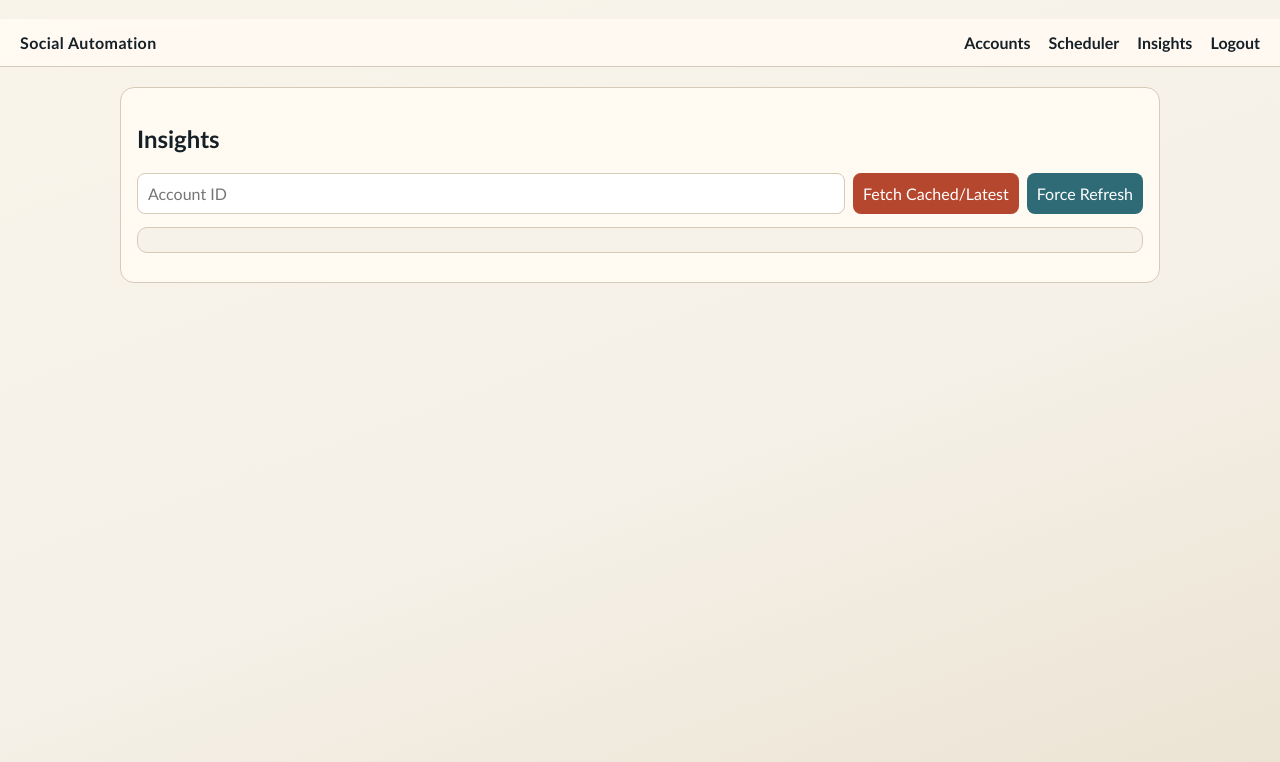
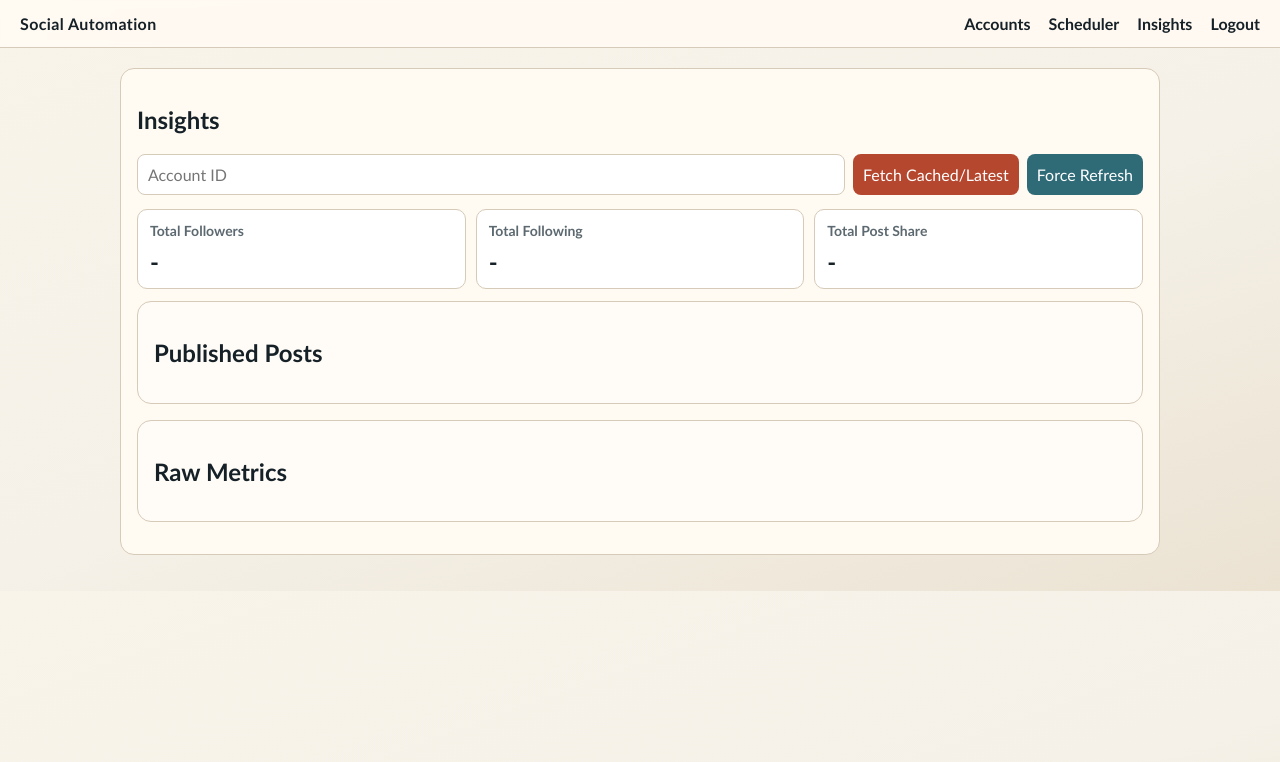
Before and after one commit to prarit0097/SocialMediaAutomation, a Django app: page /dashboard/insights/ in a window 1280 px wide. Shown: the top 762 px of the page. Run offline with Django 5.2, Linux system fonts and the light colour scheme; the visitor is signed in with stand-in values (Sample User, id 1); parts of the project's set-up code (start-up, migrations or seed data) failed here and were passed over.

Commit message:
Upgrade insights dashboard with summary cards and published posts section

```diff
--- a/analytics/tests.py
+++ b/analytics/tests.py
@@ -29,6 +29,8 @@ class AnalyticsApiTests(TestCase):
         body = response.json()
         self.assertEqual(body["platform"], FACEBOOK)
         self.assertIn("insights", body)
+        self.assertIn("summary", body)
+        self.assertIn("published_posts", body)
 
     @patch("analytics.services.MetaClient.fetch_facebook_insights")
     def test_fetch_insights_meta_error_returns_json(self, mock_fetch):
--- a/static/dashboard/app.js
+++ b/static/dashboard/app.js
@@ -133,23 +133,80 @@
 
   const fetchInsightsBtn = document.getElementById("fetchInsightsBtn");
   const refreshInsightsBtn = document.getElementById("refreshInsightsBtn");
-  const insightOutput = document.getElementById("insightsOutput");
   const insightAccountId = document.getElementById("insightAccountId");
+  const insightError = document.getElementById("insightError");
+  const totalFollowers = document.getElementById("totalFollowers");
+  const totalFollowing = document.getElementById("totalFollowing");
+  const totalPostShare = document.getElementById("totalPostShare");
+  const insightMeta = document.getElementById("insightMeta");
+  const insightPostsTable = document.getElementById("insightPostsTable");
+  const insightMetricsTable = document.getElementById("insightMetricsTable");
+
+  function toIndianDateTime(value) {
+    if (!value) return "";
+    return new Date(value).toLocaleString("en-IN", {
+      timeZone: "Asia/Kolkata",
+      day: "2-digit",
+      month: "2-digit",
+      year: "numeric",
+      hour: "2-digit",
+      minute: "2-digit",
+      second: "2-digit",
+      hour12: true,
+    });
+  }
+
+  function setInsightValue(element, value) {
+    if (!element) return;
+    element.textContent = value === null || value === undefined || value === "" ? "N/A" : String(value);
+  }
+
+  function renderInsights(data) {
+    if (!data) return;
+    if (insightError) insightError.textContent = "";
+
+    const summary = data.summary || {};
+    setInsightValue(totalFollowers, summary.total_followers);
+    setInsightValue(totalFollowing, summary.total_following);
+    setInsightValue(totalPostShare, summary.total_post_share);
+
+    if (insightMeta) {
+      const fetchedAt = toIndianDateTime(data.fetched_at);
+      insightMeta.textContent = `Platform: ${data.platform || "-"} | Snapshot: ${data.snapshot_id || "-"} | Fetched: ${
+        fetchedAt || "-"
+      } | Cached: ${data.cached ? "Yes" : "No"}`;
+    }
+
+    const publishedPosts = (data.published_posts || []).map((row) => ({
+      ...row,
+      scheduled_for: toIndianDateTime(row.scheduled_for),
+      published_at: toIndianDateTime(row.published_at),
+    }));
+    renderTable(insightPostsTable, publishedPosts);
+
+    const metrics = (data.insights || []).map((metric) => ({
+      metric: metric.name,
+      value: metric.values && metric.values[0] ? metric.values[0].value : "",
+      title: metric.title || "",
+      period: metric.period || "",
+    }));
+    renderTable(insightMetricsTable, metrics);
+  }
 
   async function loadInsights(forceRefresh) {
-    if (!insightOutput || !insightAccountId) return;
+    if (!insightAccountId) return;
     const accountId = Number(insightAccountId.value);
     if (!accountId) {
-      insightOutput.textContent = "Enter valid account id";
+      if (insightError) insightError.textContent = "Enter valid account id";
       return;
     }
 
     const suffix = forceRefresh ? "?refresh=1" : "";
     try {
       const data = await fetchJSON(`/api/insights/${accountId}/${suffix}`);
-      insightOutput.textContent = JSON.stringify(data, null, 2);
+      renderInsights(data);
     } catch (err) {
-      insightOutput.textContent = err.message;
+      if (insightError) insightError.textContent = err.message;
     }
   }
 
--- a/static/dashboard/styles.css
+++ b/static/dashboard/styles.css
@@ -135,6 +135,49 @@ pre {
   overflow-x: auto;
 }
 
+.insight-summary-grid {
+  display: grid;
+  grid-template-columns: repeat(3, minmax(0, 1fr));
+  gap: 10px;
+  margin-top: 14px;
+}
+
+.insight-stat-card {
+  background: #fff;
+  border: 1px solid var(--line);
+  border-radius: 10px;
+  padding: 12px;
+}
+
+.insight-stat-card h3 {
+  margin: 0;
+  color: var(--muted);
+  font-size: 14px;
+}
+
+.insight-stat-card p {
+  margin: 8px 0 0;
+  font-size: 24px;
+  font-weight: 700;
+}
+
+.meta-note {
+  margin: 12px 0 4px;
+  color: var(--muted);
+  font-size: 13px;
+}
+
+.nested-card {
+  margin-top: 12px;
+  background: #fffcf7;
+}
+
+.error-text {
+  margin-top: 10px;
+  color: #9d2b16;
+  font-weight: 600;
+}
+
 @media (max-width: 760px) {
   .grid.two {
     grid-template-columns: 1fr;
@@ -149,4 +192,8 @@ pre {
     gap: 10px;
     align-items: flex-start;
   }
+
+  .insight-summary-grid {
+    grid-template-columns: 1fr;
+  }
 }
--- a/templates/dashboard/insights.html
+++ b/templates/dashboard/insights.html
@@ -7,6 +7,34 @@
     <button id="fetchInsightsBtn" class="btn">Fetch Cached/Latest</button>
     <button id="refreshInsightsBtn" class="btn muted">Force Refresh</button>
   </div>
-  <pre id="insightsOutput"></pre>
+
+  <div id="insightError" class="error-text"></div>
+
+  <div class="insight-summary-grid" id="insightSummaryGrid">
+    <article class="insight-stat-card">
+      <h3>Total Followers</h3>
+      <p id="totalFollowers">-</p>
+    </article>
+    <article class="insight-stat-card">
+      <h3>Total Following</h3>
+      <p id="totalFollowing">-</p>
+    </article>
+    <article class="insight-stat-card">
+      <h3>Total Post Share</h3>
+      <p id="totalPostShare">-</p>
+    </article>
+  </div>
+
+  <p class="meta-note" id="insightMeta"></p>
+
+  <section class="card nested-card">
+    <h2>Published Posts</h2>
+    <div class="table-wrap" id="insightPostsTable"></div>
+  </section>
+
+  <section class="card nested-card">
+    <h2>Raw Metrics</h2>
+    <div class="table-wrap" id="insightMetricsTable"></div>
+  </section>
 </section>
 {% endblock %}
```
Also changed, not shown: analytics/services.py (+54 -7 lines), analytics/views.py (+9 -10 lines).
